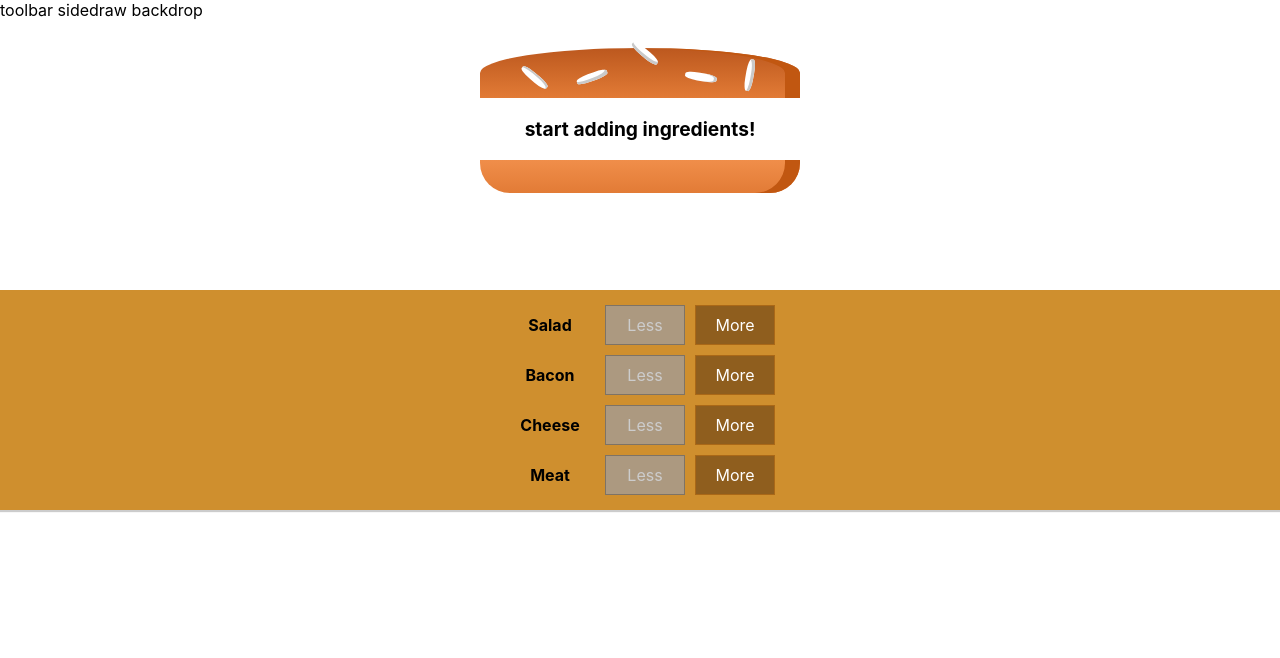
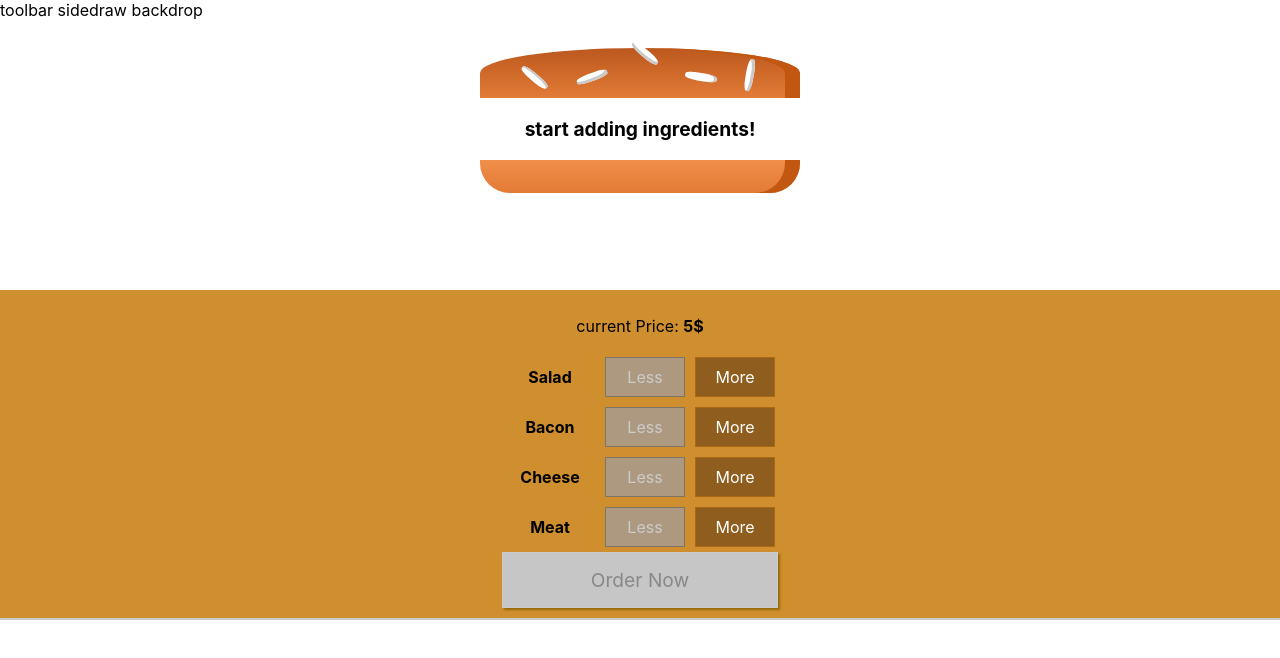
Before and after one commit to irakoze-bruce/burgerBuilder, a React (Create React App) app: page / in a window 1280 px wide. Shown: the top 658 px of the page. Built offline with nearby package versions, Linux system fonts and the light colour scheme.

Commit message:
adding order button

```diff
--- a/src/components/Burger/BuildControls/BuildControls.js
+++ b/src/components/Burger/BuildControls/BuildControls.js
@@ -14,6 +14,9 @@
 function BuildControls(props) {
   return (
     <div className={style.BuildControls}>
+      <p>
+        current Price: <strong>{props.price}$</strong>{" "}
+      </p>
       {controls.map((ctrl) => (
         <BuildControl
           key={ctrl.label}
@@ -23,6 +26,10 @@
           disabled={props.disabled[ctrl.type]}
         />
       ))}
+
+      <button className={style.OrderButton} disabled={!props.purchasable}>
+        Order Now
+      </button>
     </div>
   );
 }
--- a/src/components/Burger/BuildControls/BuildControls.module.css
+++ b/src/components/Burger/BuildControls/BuildControls.module.css
@@ -19,7 +19,7 @@
   color: #966909;
   font-family: inherit;
   font-size: 1.2em;
-  padding: 15px 30px;
+  padding: 15px 88px;
   box-shadow: 2px 2px 2px #966909;
 }
 
--- a/src/containers/BurgerBuilder/BurgerBuilder.js
+++ b/src/containers/BurgerBuilder/BurgerBuilder.js
@@ -20,7 +20,19 @@
       meat: 0,
       cheese: 0,
     },
-    price: 5,
+    totalPrice: 5,
+    purchasable: false,
+  };
+
+  updatePurchasable = (ingredients) => {
+    let sum = Object.keys(ingredients)
+      .map((igkey) => {
+        return ingredients[igkey];
+      })
+      .reduce((sum, el) => {
+        return sum + el;
+      }, 0);
+    this.setState({ purchasable: sum > 0 });
   };
 
   addIngredientHandle = (type) => {
@@ -29,11 +41,12 @@
     let updateIngredient = { ...this.state.ingredients };
     updateIngredient[type] = newIngredient;
 
-    let oldPrice = this.state.price;
-    let newPrice = INGREDIENTS_PRICE;
+    let oldPrice = this.state.totalPrice;
+    let newPrice = INGREDIENTS_PRICE[type];
     let updatePrice = oldPrice + newPrice;
 
-    this.setState({ ingredients: updateIngredient, price: updatePrice });
+    this.setState({ ingredients: updateIngredient, totalPrice: updatePrice });
+    this.updatePurchasable(updateIngredient);
   };
 
   removeIngredientHandle = (type) => {
@@ -47,11 +60,12 @@
     let updateIngredient = { ...this.state.ingredients };
     updateIngredient[type] = newIngredient;
 
-    let oldPrice = this.state.price;
-    let newPrice = INGREDIENTS_PRICE;
+    let oldPrice = this.state.totalPrice;
+    let newPrice = INGREDIENTS_PRICE[type];
     let updatePrice = oldPrice - newPrice;
 
-    this.setState({ ingredients: updateIngredient, price: updatePrice });
+    this.setState({ ingredients: updateIngredient, totalPrice: updatePrice });
+    this.updatePurchasable(updateIngredient);
   };
 
   render() {
@@ -69,6 +83,8 @@
           addIngredient={this.addIngredientHandle}
           removeIngredient={this.removeIngredientHandle}
           disabled={disabledInfo}
+          purchasable={this.state.purchasable}
+          price={this.state.totalPrice}
         />
       </Aux>
     );
```
